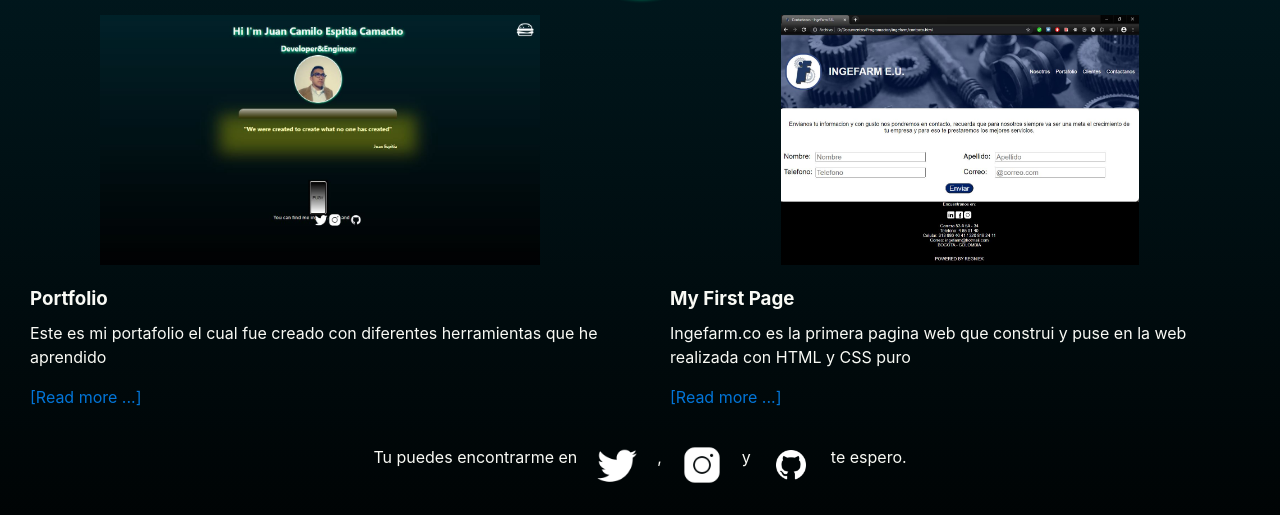
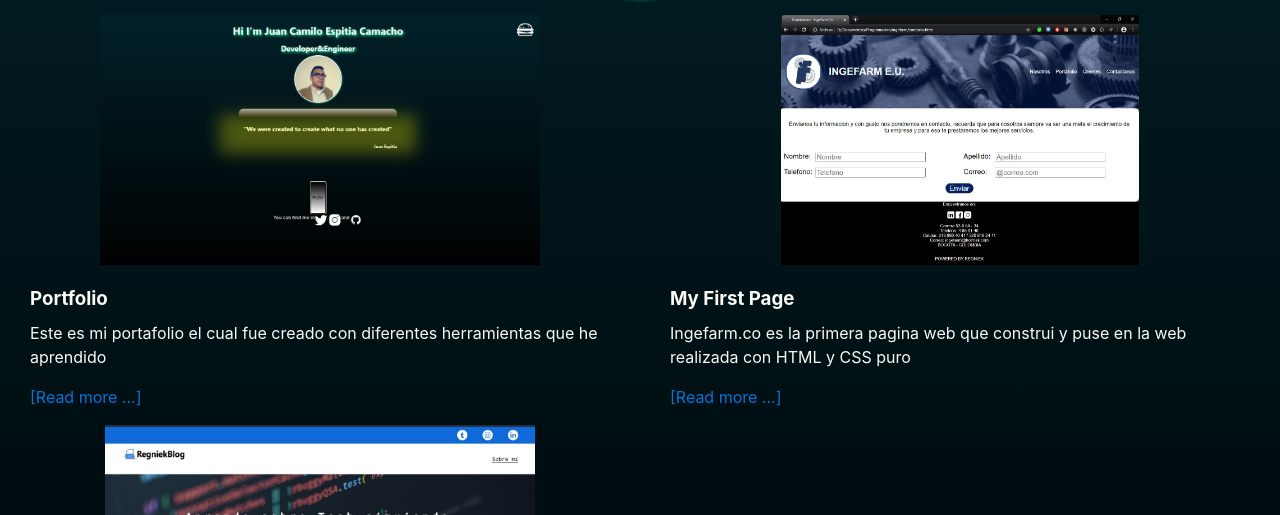
Before and after one commit to Regniek/portfolio, a website: page projects.pug in a window 1280 px wide. Shown: the part 285-800 px from the top of the page. Drawn offline with nearby package versions, Linux system fonts and the light colour scheme; files that its build step writes are made by us from their sources.

Commit message:
Se agrega proyecto

```diff
--- a/components/myprojects.pug
+++ b/components/myprojects.pug
@@ -1,3 +1,4 @@
 section.box__projects
     +outbox('portafolio.JPG','Portfolio','Este es mi portafolio el cual fue creado con diferentes herramientas que he aprendido','/projects/portfolio.html')
     +outbox('ingefarm.JPG','My First Page','Ingefarm.co es la primera pagina web que construi y puse en la web realizada con HTML y CSS puro','/projects/ingefarm.html')
+    +outbox('blog.JPG','Mi Blog','Te invito a que pases a mi blog uno de mis proyectos para ayudar a la comunidad','https://regniek.github.io/RegniekBlog/index.html')
```
Also changed, not shown: images/blog.JPG (added), projects.html.
